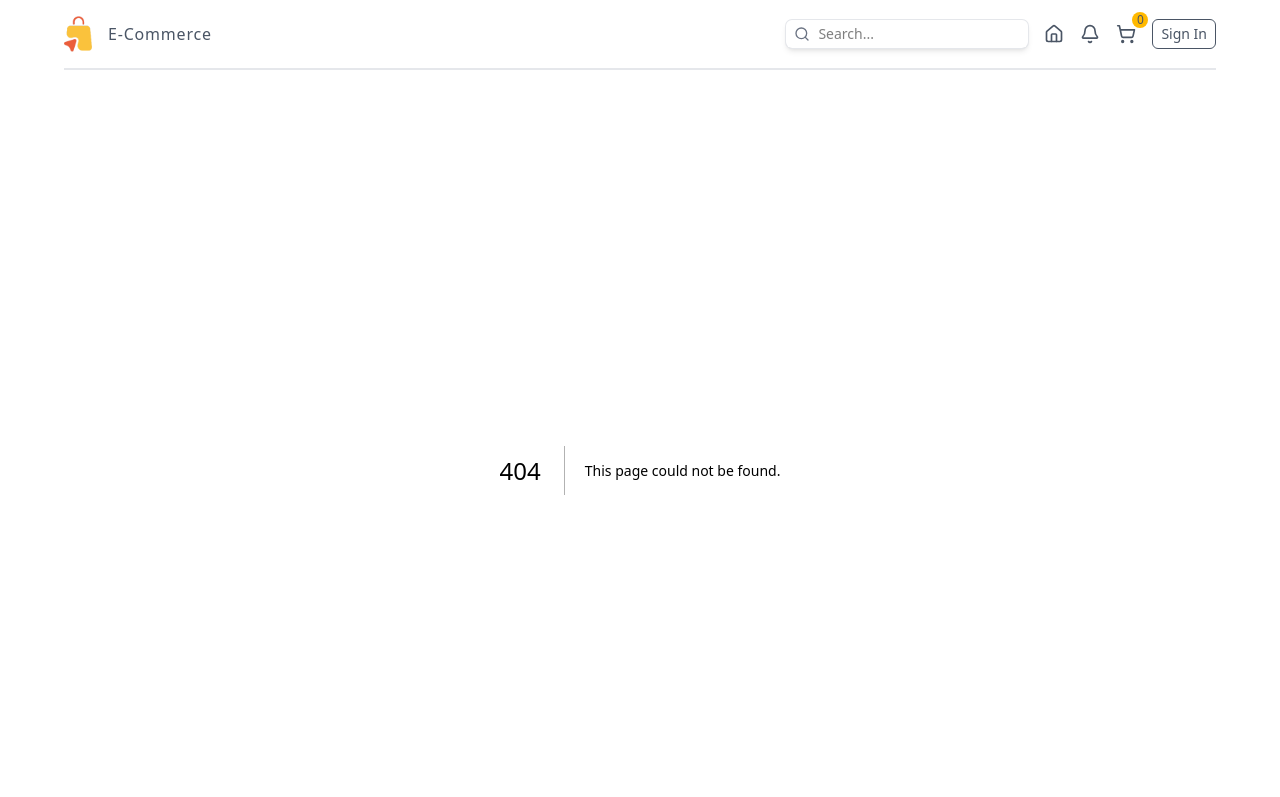
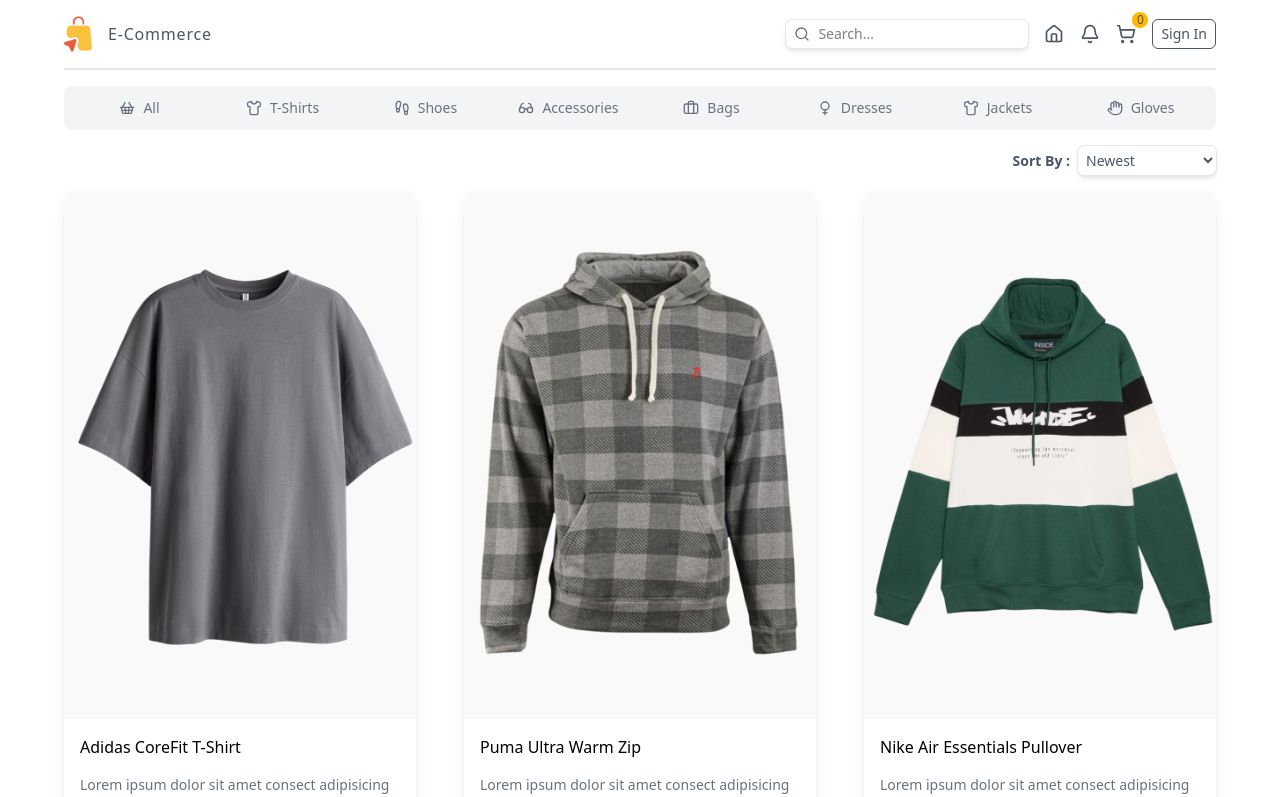
Before and after one commit to iAhmedAbbas7/E-Commerce, a Next.js app: page /products in a window 1280 px wide. Before the commit this address had no page. Shown: the top 797 px of the page. Built offline with nearby package versions, Linux system fonts and the light colour scheme.

Commit message:
Introduced the Products Page for the Application

```diff
--- /dev/null
+++ b/src/app/products/page.tsx
@@ -0,0 +1,23 @@
+// <== IMPORTS ==>
+import { JSX } from "react";
+import ProductList from "@/components/ProductList";
+
+// <== PRODUCTS PAGE COMPONENT ==>
+const ProductsPage = async ({
+  searchParams,
+}: {
+  searchParams: Promise<{ category: string }>;
+}): Promise<JSX.Element> => {
+  // GETTING CATEGORY FROM SEARCH PARAMS
+  const category = (await searchParams).category;
+  // RETURNING PRODUCTS PAGE COMPONENT
+  return (
+    // MAIN CONTAINER
+    <div className="mt-4">
+      <ProductList category={category} params="products" />
+    </div>
+  );
+};
+
+// <== EXPORTING PRODUCTS PAGE COMPONENT ==>
+export default ProductsPage;
```
